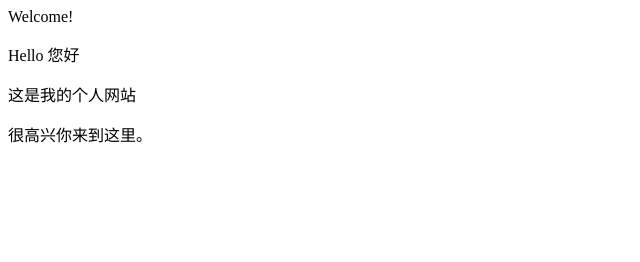
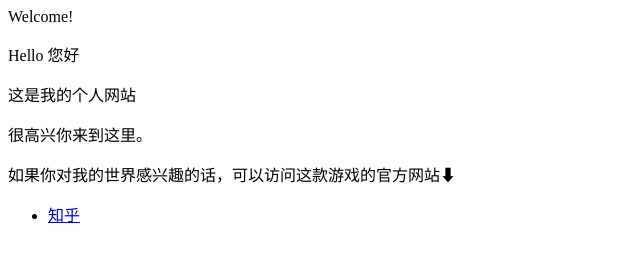
Before and after one commit to Potorplayer/Potorplayer.github.io, a plain HTML site: page index.html in a window 1280 px wide. Shown: the whole page, without its empty margins (0-640 px from the left). Drawn offline with Linux system fonts and the light colour scheme.

Commit message:
Update index.html

```diff
--- a/index.html
+++ b/index.html
@@ -2,3 +2,9 @@
 <p>Hello 您好</p>
 <p>这是我的个人网站</p>
 <p>很高兴你来到这里。</p>
+
+
+<p>如果你对我的世界感兴趣的话，可以访问这款游戏的官方网站⬇</p>
+<ul>
+  <li> <a href="https://www.minecraft.net/zh-hans">知乎</a> </li>
+</ul>
```
